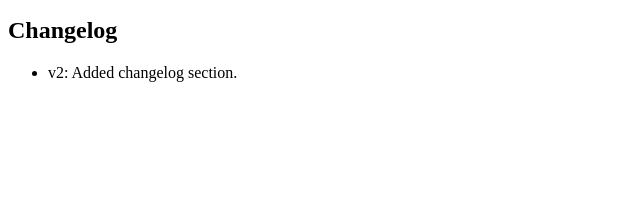
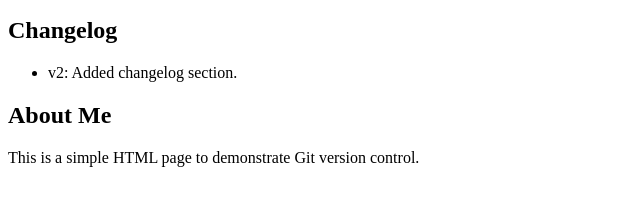
Before and after one commit to Muhammad-saad-12/WebDev, a plain HTML site: page index.html in a window 1280 px wide. Shown: the part 127-332 px from the top of the page, without its empty margins (0-640 px from the left). Drawn offline with Linux system fonts and the light colour scheme.

Commit message:
v2 - Added changelog and about me sections, linked CSS file.

```diff
--- a/index.html
+++ b/index.html
@@ -15,6 +15,10 @@
     <li>v2: Added changelog section.</li>
   </ul>
 </section>
+<section>
+    <h2>About Me</h2>
+    <p>This is a simple HTML page to demonstrate Git version control.</p>
+</section>
 
 </body>
 </html>
```
